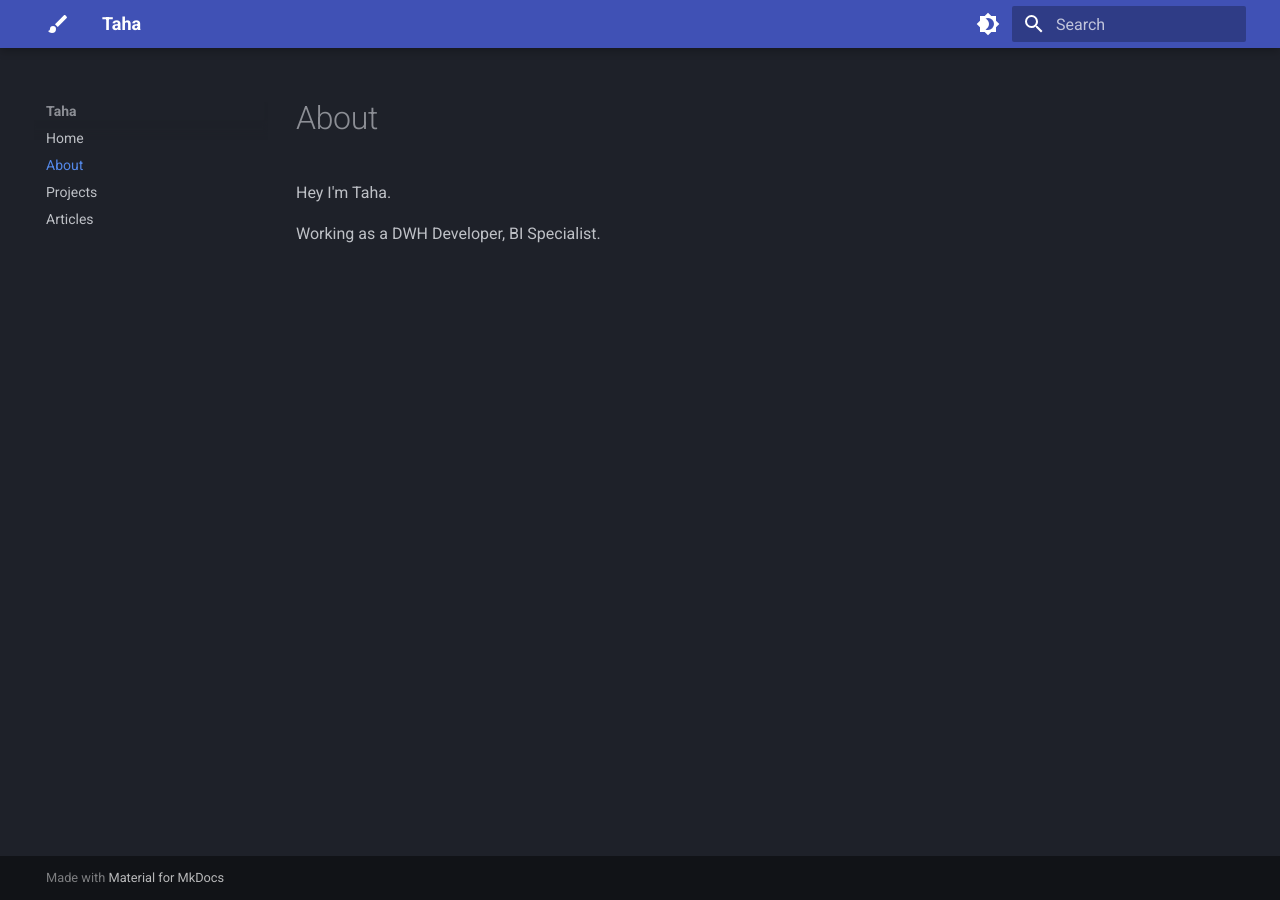
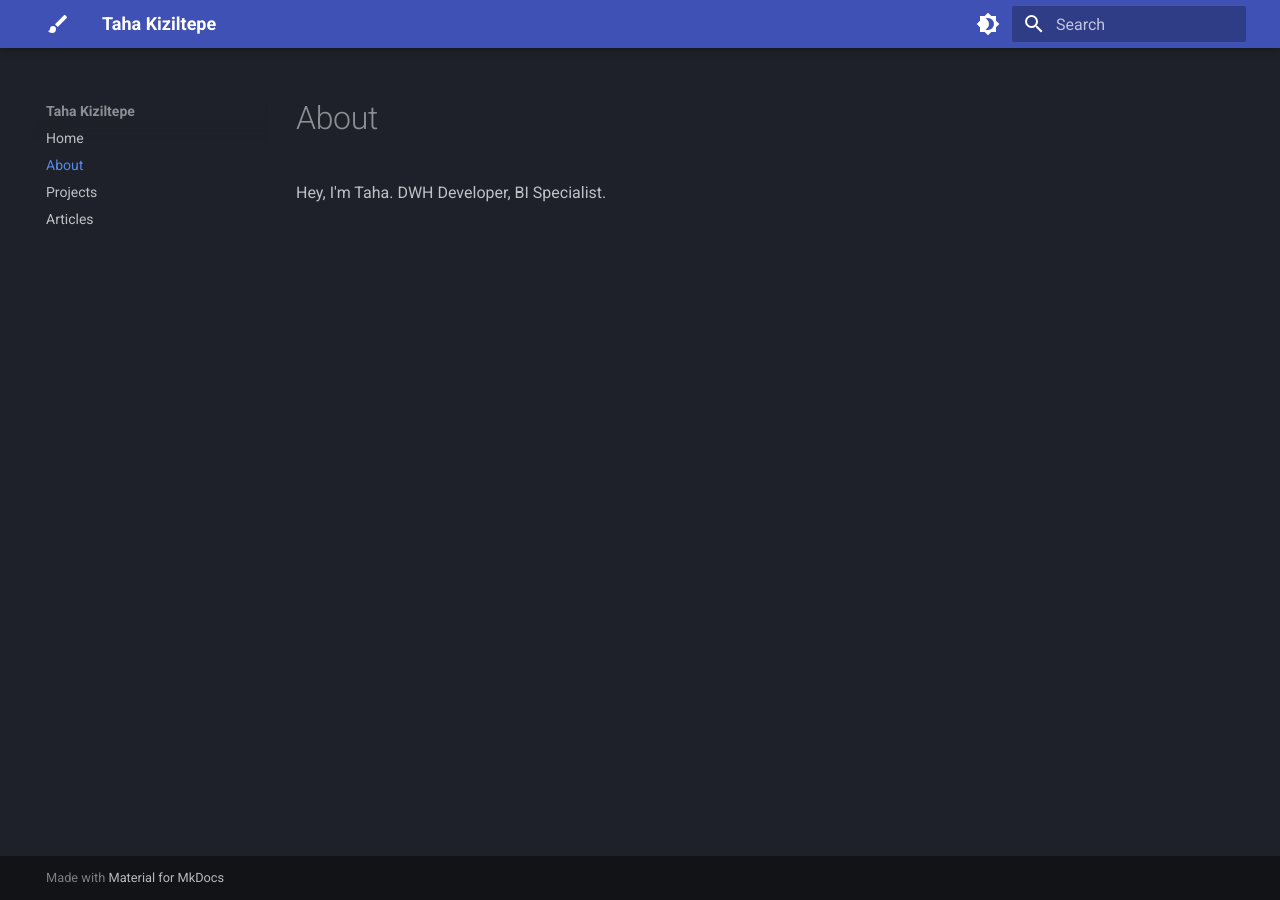
Before and after one commit to tahakiziltepe/test1, an MkDocs documentation site: the page built from docs/about.md, in a window 1280 px wide. Built offline with MkDocs 1.6.1 and Material for MkDocs 9.7.7, drawn with Linux system fonts in a browser that asks for light colours.

Commit message:
update about section and site name for clarity

```diff
--- a/docs/about.md
+++ b/docs/about.md
@@ -1,5 +1,3 @@
 # About
 
-Hey I'm Taha.
-
-Working as a DWH Developer, BI Specialist.
+Hey, I'm Taha. DWH Developer, BI Specialist.
--- a/mkdocs.yml
+++ b/mkdocs.yml
@@ -1,4 +1,4 @@
-site_name: Taha
+site_name: Taha Kiziltepe
 nav:
   - Home: index.md
   - About: about.md
```
